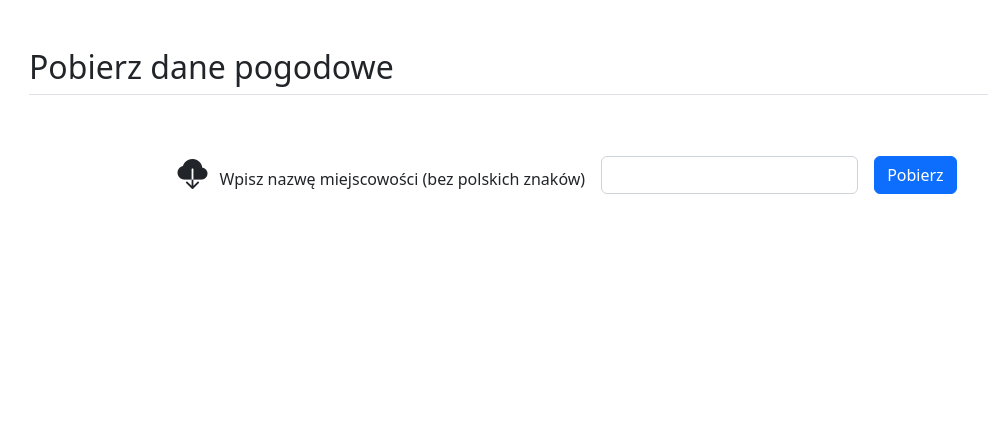
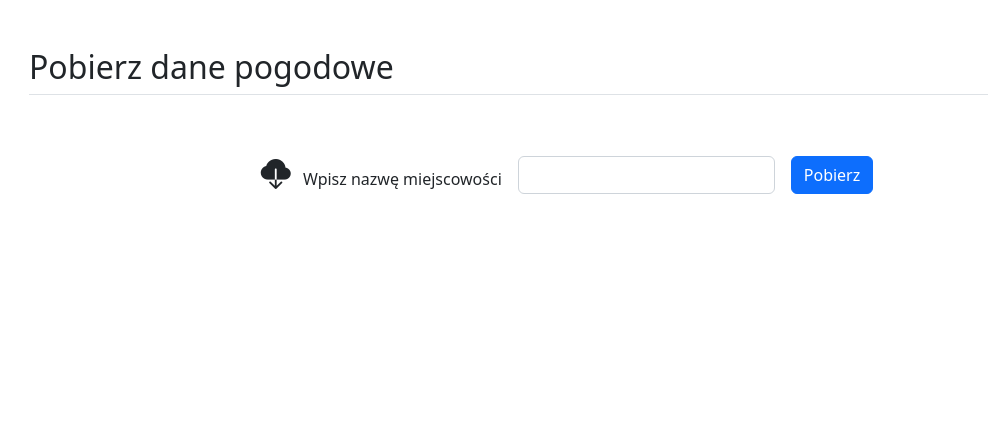
Before and after one commit to jarkol01/Weather-Scraper, a Flask app: page /extract in a window 1280 px wide. Shown: the part 160-598 px from the top of the page, without its empty margins (77-1065 px from the left). Run offline with Flask 2, Linux system fonts and the light colour scheme.

Commit message:
dodano obsluge polskich znakow, obsluge bledow nazwy miejscowosci, obsluge bledow braku zapisanych lokalizacji 2

```diff
--- a/app/templates/extract.html.jinja
+++ b/app/templates/extract.html.jinja
@@ -15,7 +15,7 @@
                 <div class="row g-3 align-items-center">
                     <div class="col-auto">
                         <i class="bi bi-cloud-download-fill p-2" style="font-size: 30px;"></i>
-                        <label for="location_name" class="col-form-label"> Wpisz nazwę miejscowości (bez polskich znaków)</label>
+                        <label for="location_name" class="col-form-label"> Wpisz nazwę miejscowości</label>
                     </div>
                     <div class="col-auto">
                         <input type="text" id="location_name" name="location_name" class="form-control">
```
Also changed, not shown: 1 other file.
